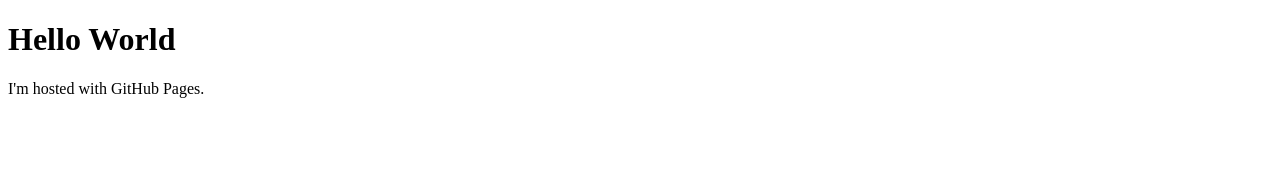
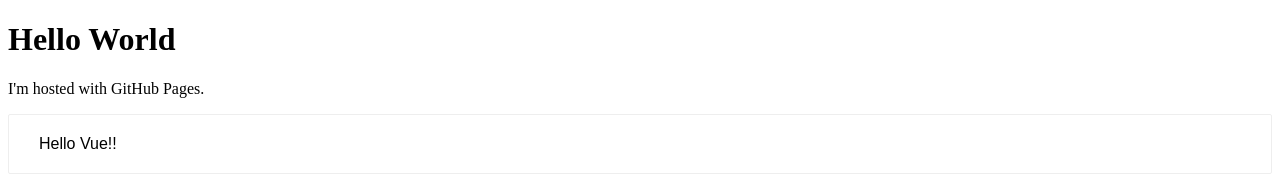
Before and after one commit to Cai-ZhiCheneg/Cai-ZhiCheneg.github.io, a plain HTML site: page index.html in a window 1280 px wide. Drawn offline with nearby package versions, Linux system fonts and the light colour scheme.

Commit message:
vue
更改

```diff
--- a/index.html
+++ b/index.html
@@ -3,9 +3,37 @@
 	<head>
 		<meta charset="utf-8">
 		<title>测试</title>
+
+	</head>
+	<script src="https://unpkg.com/vue@next"></script>
+	<style>
+		.demo {
+			font-family: sans-serif;
+			border: 1px solid #eee;
+			border-radius: 2px;
+			padding: 20px 30px;
+			margin-top: 1em;
+			margin-bottom: 40px;
+			user-select: none;
+			overflow-x: auto;
+		}
+	</style>
+	<body>
 		<h1>Hello World</h1>
 		<p>I'm hosted with GitHub Pages.</p>
-	</head>
-	<body>
+		<div id="hello-vue" class="demo">
+			{{message}}
+		</div>
+		<script>
+			const HelloVueApp = {
+			  data() {
+			    return {
+			      message: 'Hello Vue!!'
+			    }
+			  }
+			}
+
+			Vue.createApp(HelloVueApp).mount('#hello-vue')
+		</script>
 	</body>
 </html>
```
